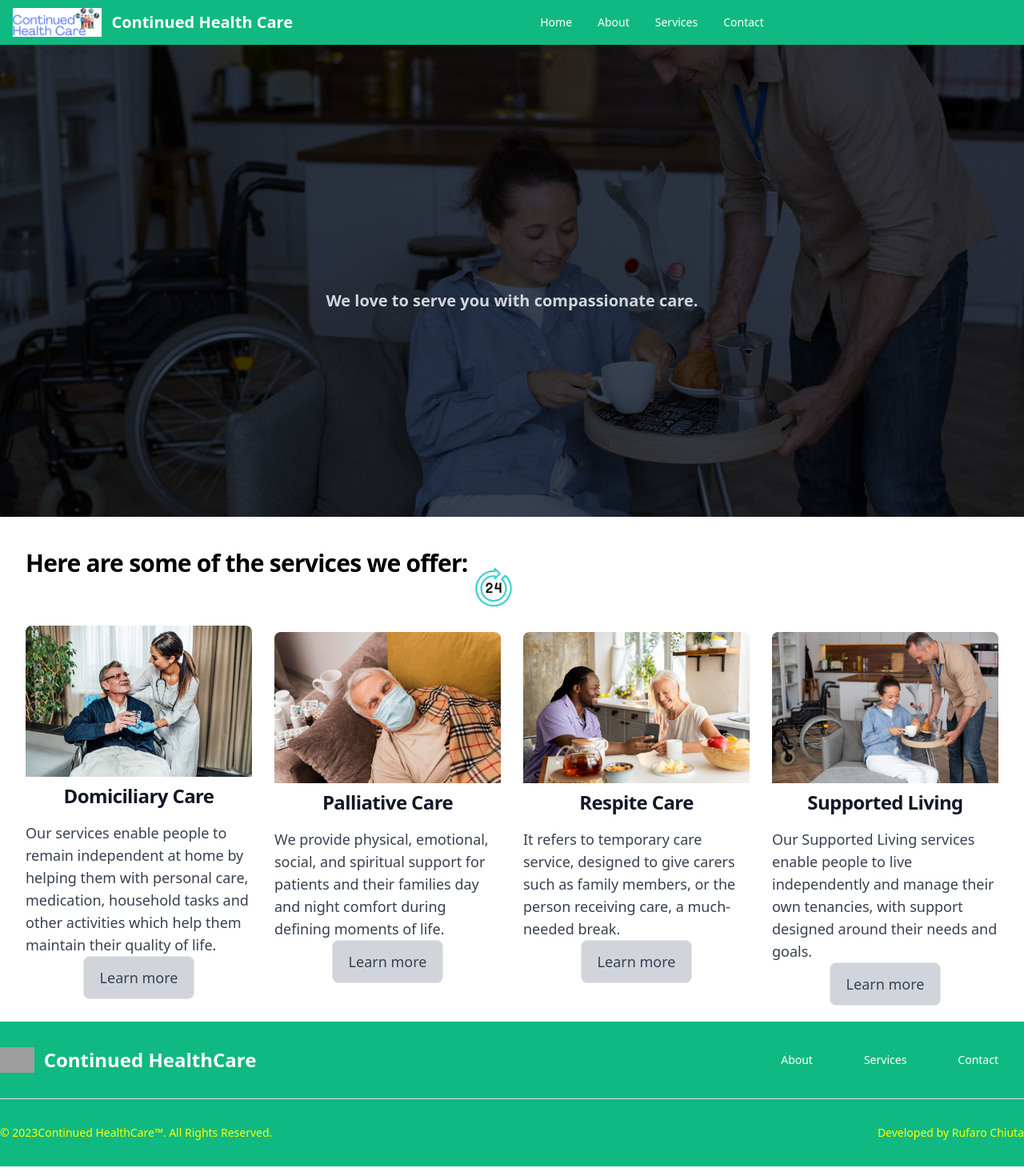
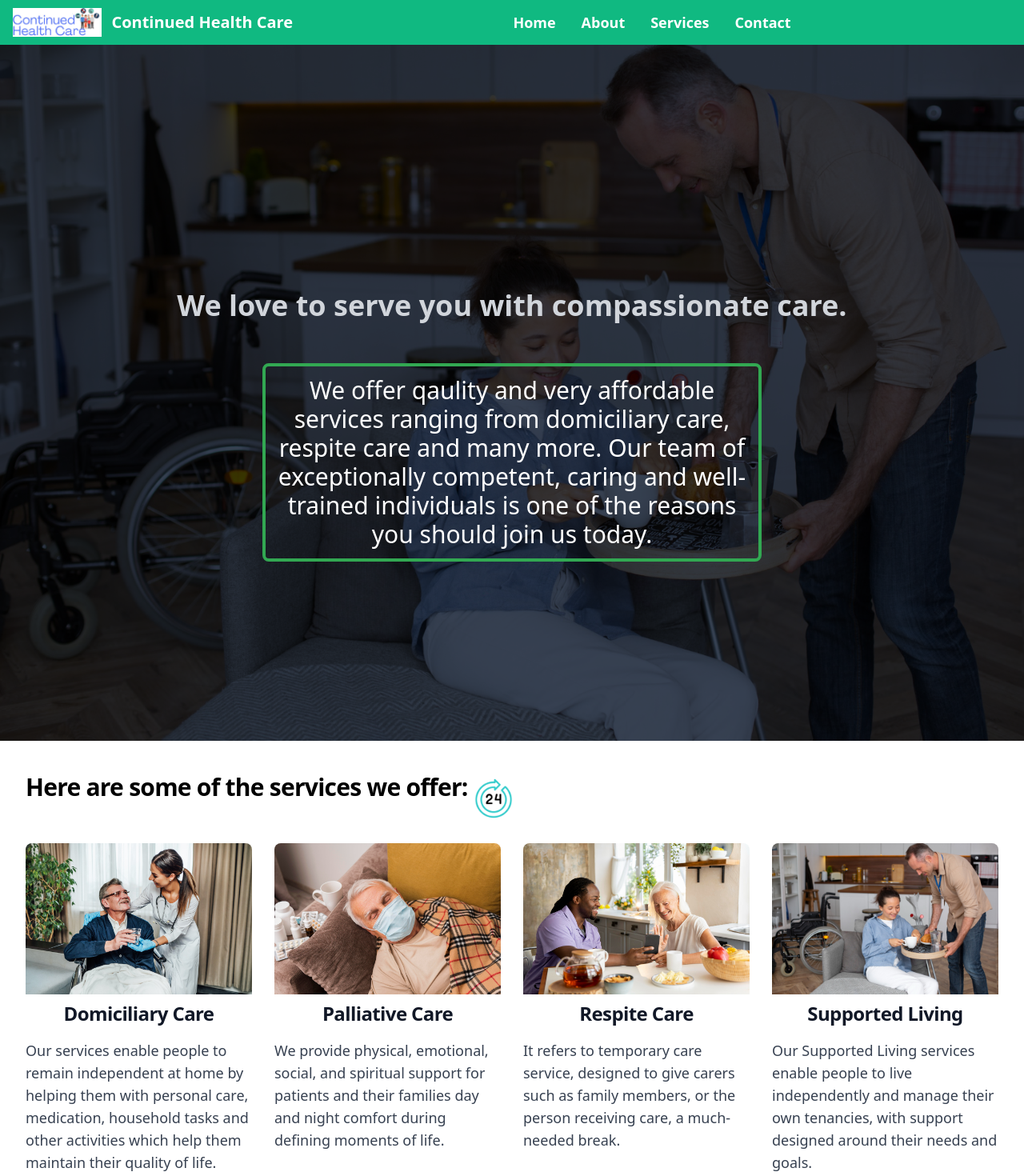
Before and after one commit to rufaro-13/ContinuedHC, a React (Create React App) app: page / in a window 1280 px wide. Shown: the top 1470 px of the page at 80% size. Built offline with nearby package versions, Linux system fonts and the light colour scheme; grey boxes are pictures that could not be loaded.

Commit message:
rephrasing

```diff
--- a/src/components/NavigBar.js
+++ b/src/components/NavigBar.js
@@ -29,18 +29,18 @@ export default function NavbarWithCTAButton() {
           active
           to="/"
         >
-          <p className='text-white'>
+          <p className='text-white font-bold md:text-lg'>
             Home
           </p>
         </Link>
-        <Link to="/about" className='text-white'>
+        <Link to="/about" className='text-white font-bold md:text-lg'>
           About
         </Link>
-        <Link to="/services" className='text-white'>
+        <Link to="/services" className='text-white font-bold md:text-lg'>
           Services
         </Link>
 
-        <Link to="/contact" className='text-white'>
+        <Link to="/contact" className='text-white font-bold md:text-lg'>
           Contact
         </Link>
       </Navbar.Collapse>
--- a/src/pages/Home.js
+++ b/src/pages/Home.js
@@ -13,22 +13,17 @@ function Home() {
         <section class="bg-cover bg-center bg-no-repeat bg-hero_pattern bg-gray-700 bg-blend-multiply">
             <div class="px-4 mx-auto max-w-screen-xl text-center py-24 lg:py-56">
             <marquee behavior="scroll" direction="left"><h1 class="mb-4 text-4xl font-extrabold font-cursive tracking-tight leading-none text-yellowtheme md:text-5xl lg:text-6xl">Welcome to Continued HealthCare</h1></marquee>
-                <p class="mb-8 text-2xl font-bold text-gray-300 lg:text-xl sm:px-16 lg:px-48">We love to serve you with compassionate care.</p>
-                {/* <div class="flex flex-col space-y-4 sm:flex-row sm:justify-center sm:space-y-0 sm:space-x-4">
-                    <a href="#"
-                    class="inline-flex justify-center items-center py-3 px-5 text-base font-medium text-center text-white rounded-lg bg-blue-700
-                    hover:bg-blue-800 focus:ring-4 focus:ring-blue-300 dark:focus:ring-blue-900">
-                        Get started
-                        <svg class="w-3.5 h-3.5 ml-2" aria-hidden="true" xmlns="http://www.w3.org/2000/svg" fill="none" viewBox="0 0 14 10">
-                            <path stroke="currentColor" stroke-linecap="round" stroke-linejoin="round" stroke-width="2" d="M1 5h12m0 0L9 1m4 4L9 9"/>
-                        </svg>
-                    </a>
-                    <a href="#"
-                    class="inline-flex justify-center hover:text-gray-900 items-center py-3 px-5 text-base font-medium text-center
-                    text-white rounded-lg border border-white hover:bg-gray-100 focus:ring-4 focus:ring-gray-400">
-                        Learn more
-                    </a>
-                </div> */}
+                <p class="mb-8 text-2xl font-bold text-gray-300  lg:text-4xl sm:px-16 lg:px-48">We love to serve you with compassionate care.</p>
+                <div class="flex flex-col space-y-4 rounded-lg border-solid border-navcolour sm:flex-row sm:justify-center pt-5 sm:space-y-0 sm:space-x-4">
+
+                   <p className='text-white rounded-lg border-4 py-3 px-3 border-greentheme text-2xl lg:text-3xl md:w-1/2'>
+                     We offer qaulity  and very affordable services ranging from domiciliary care, respite care and many more.
+                    Our team of exceptionally competent, caring and well-trained individuals is one of the reasons you should
+                    join us today.</p>
+
+
+
+                </div>
             </div>
         </section>
 
@@ -40,14 +35,14 @@ function Home() {
                         Here are some of the services we offer:
                     </h4>
 
-                    <div className="mb-4 rounded-lg overflow-hidden sm:w-16 lg:mt-4 mt-0 sm:mt-0">
+                    <div className="mb-4 rounded-lg overflow-hidden sm:w-16 lg:mt-0 mt-0 sm:mt-0">
                         <img src={serv} alt="Residential Care" className="w-full lg:h-full h-12 object-cover" />
                     </div>
                 </div>
 
                 <div class=" lg:flex grid  lg:grid-cols-4 lg:gap-x-3 m-auto md:grid-cols-2 md:gap-x-2 grid-col-1 px-2 item-stretch ">
 
-                    <div className="px-2 col-span-1 lg:w-1/4 md:w-1/2 sm:items-center sm:justify-center">
+                    <div className="px-2 col-span-1 lg:w-1/4 md:w-1/2 pt-2 sm:items-center sm:justify-center">
                         <img class="rounded-t-lg" src={domic} alt="" />
                         <h5 className="md:text-2xl text-lg font-bold tracking-tight text-gray-900 dark:text-white pt-2">
                             <p>
@@ -61,7 +56,7 @@ function Home() {
                             </p>
 
                             <Link to="services"
-                                class="inline-flex justify-center hover:text-gray-900 items-center md:py-3 py-2 px-5 text-base font-medium text-sm md:text-lg text-center
+                                class="inline-flex justify-center hover:text-gray-900 items-center mt-2 md:mt-5 md:py-3 py-2 px-5 text-base font-medium text-sm md:text-lg text-center
                                 text-blue rounded-lg border border-green hover:bg-green-300 focus:ring-4 focus:ring-green-400  bg-gray-300">
                                     Learn more
                                 </Link>
@@ -84,7 +79,7 @@ function Home() {
                             </p>
 
                             <Link to="services"
-                                class="inline-flex justify-center hover:text-gray-900 items-center md:py-3 py-2 px-5 text-base font-medium text-sm md:text-lg text-center
+                                class="inline-flex justify-center hover:text-gray-900 items-center md:py-3 mt-2 md:mt-9 py-2 px-5 text-base font-medium text-sm md:text-lg text-center
                                 text-blue rounded-lg border border-green hover:bg-green-300 focus:ring-4 focus:ring-green-400  bg-gray-300">
                                     Learn more
                             </Link>
@@ -106,7 +101,7 @@ function Home() {
                             </p>
 
                             <Link to="services"
-                                class="inline-flex justify-center hover:text-gray-900 items-center md:py-3 py-2 px-5 text-base font-medium text-sm md:text-lg text-center
+                                class="inline-flex justify-center hover:text-gray-900 items-center mt-2 md:py-3 md:mt-9 py-2 px-5 text-base font-medium text-sm md:text-lg text-center
                                 text-blue rounded-lg border border-green hover:bg-green-300 focus:ring-4 focus:ring-green-400  bg-gray-300">
                                     Learn more
                             </Link>
@@ -127,7 +122,7 @@ function Home() {
                             </p>
 
                             <Link to="services"
-                                class="inline-flex justify-center hover:text-gray-900 items-center md:py-3 py-2 px-5 text-base font-medium text-sm md:text-lg text-center
+                                class="inline-flex justify-center hover:text-gray-900 items-center mt-2 md:mt-2 md:py-3 py-2 px-5 text-base font-medium text-sm md:text-lg text-center
                                 text-blue rounded-lg border border-green hover:bg-green-300 focus:ring-4 focus:ring-green-400  bg-gray-300">
                                     Learn more
                                 </Link>
```
Also changed, not shown: src/pages/Services.js (+15 -15 lines).
